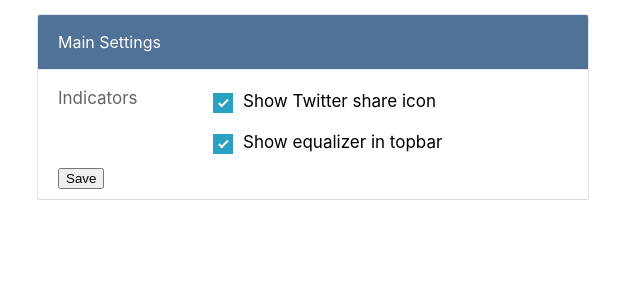
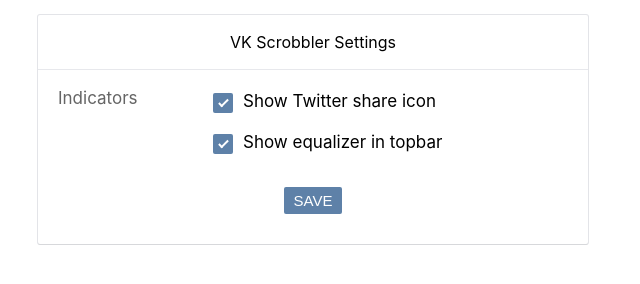
Before and after one commit to andrey-skl/vk-scrobbler, a browser extension: page blocks/options/options.html in a window 1280 px wide. Shown: the whole page, without its empty margins (0-640 px from the left). Drawn offline with Linux system fonts and the light colour scheme.

Commit message:
some style changes & setting default values for options

```diff
--- a/blocks/options/options.css
+++ b/blocks/options/options.css
@@ -10,7 +10,6 @@
 }
 .options__title {
   display: block;
-  background: #507299;
   padding: 0 20px;
   height: 54px;
   line-height: 54px;
@@ -18,7 +17,8 @@
   border-radius: 2px 2px 0 0;
   font-size: 16px;
   outline: none;
-  color: #fff;
+  color: #000;
+  text-align: center;
 }
 .options__panel {
   margin: 15px 20px;
@@ -34,6 +34,12 @@
   padding: 5px 10px 6px 0;
   float: left;
   line-height: 17px;
+}
+.options__footer {
+  display: flex;
+  align-items: center;
+  justify-content: center;
+  padding: 20px;
 }
 .control-group {
   display: inline-block;
@@ -65,20 +71,20 @@
   height: 20px;
   width: 20px;
   background: #e6e6e6;
+  border-radius: 2px;
+
 }
-.control--radio .control__indicator {
-  border-radius: 50%;
-}
+
 .control input:focus ~ .control__indicator,
 .control:hover input ~ .control__indicator {
   background: #ccc;
 }
 .control input:checked ~ .control__indicator {
-  background: #2aa1c0;
+  background: #5e81a8;
 }
 .control input:checked:focus ~ .control__indicator,
 .control:hover input:not([disabled]):checked ~ .control__indicator {
-  background: #0e647d;
+  background: #476688;
 }
 .control input:disabled ~ .control__indicator {
   background: #e6e6e6;
@@ -105,3 +111,18 @@
 .control--checkbox input:disabled ~ .control__indicator:after {
   border-color: #7b7b7b;
 }
+
+.btn {
+  background-color: #5e81a8;
+  padding: 5px 10px;
+  border: 0;
+  color: #fff;
+  border-radius: 2px;
+  transition: all .15s ease-in-out;
+  text-transform: uppercase;
+  cursor: pointer;
+  font-size: 15px;
+}
+.btn:hover {
+  background-color: #6888ad;
+}
--- a/blocks/options/options.html
+++ b/blocks/options/options.html
@@ -9,7 +9,7 @@
 <body>
 
   <div class="options">
-    <div class="options__title">Main Settings</div>
+    <div class="options__title">VK Scrobbler Settings</div>
     <div class="options__panel">
       <div class="options__label">Indicators</div>
       <div class="options__row">
@@ -24,7 +24,9 @@
           <div class="control__indicator"></div>
         </label>
       </div>
-      <button id="save">Save</button>
+      <div class="options__footer">
+        <button class="btn" id="save">Save</button>
+      </div>
     </div>
   </div>
 
```
Also changed, not shown: blocks/auth/auth.js (+12 -0 lines).
